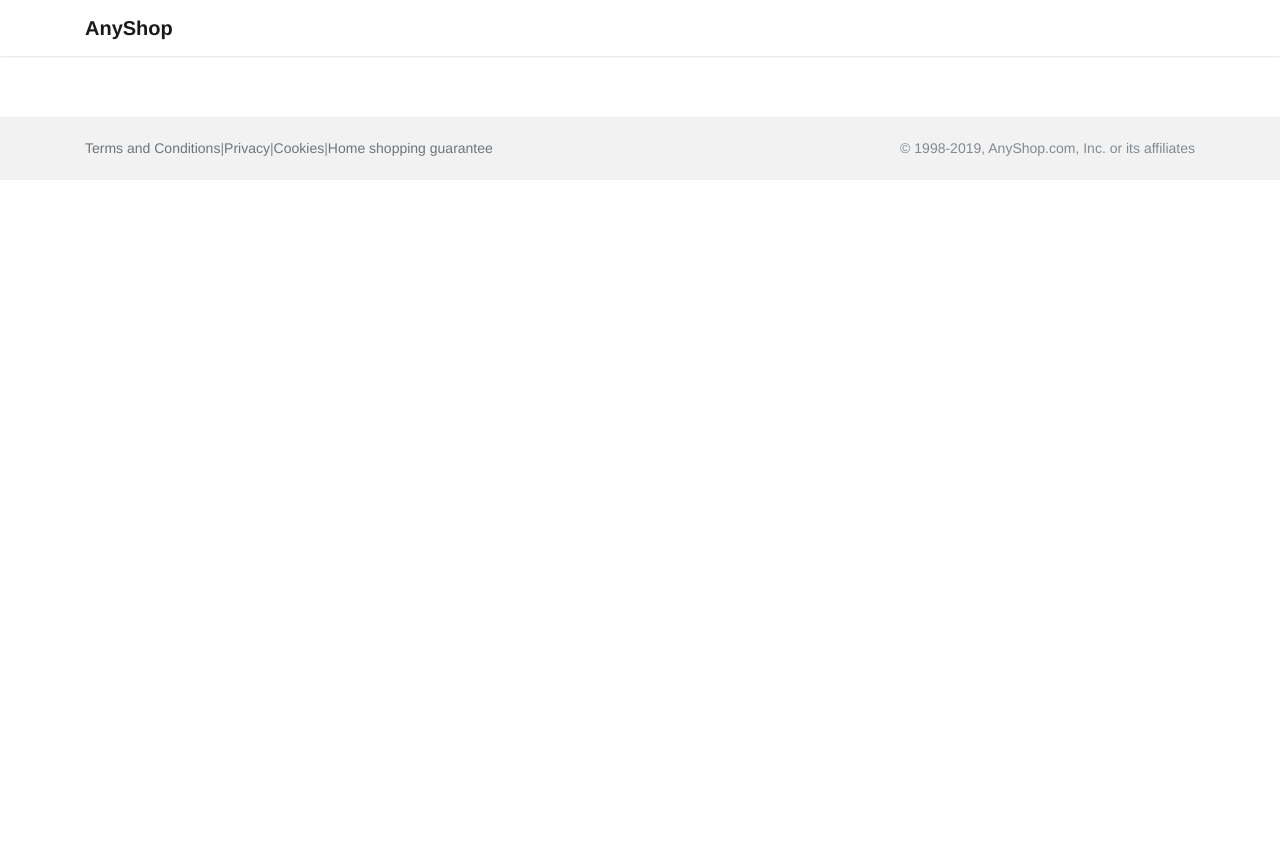
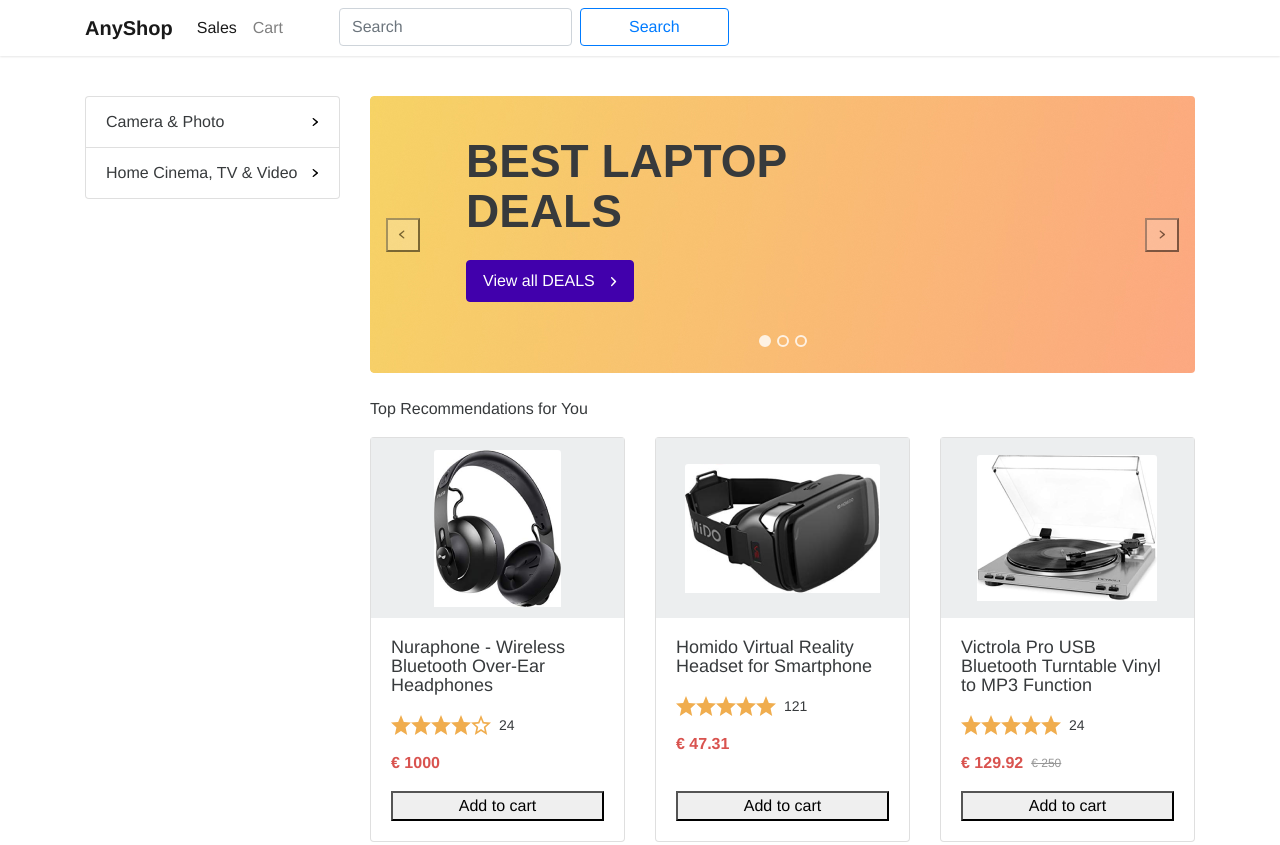
Before and after one commit to TatianaKostereva/Shop, a React app: page / in a window 1280 px wide. Shown: the top 845 px of the page. Before the commit the page ends 800 px from the top, so only its background shows below. Built offline with nearby package versions, Linux system fonts and the light colour scheme.

Commit message:
исправила ошибки, переписала компоненту Menu

```diff
--- a/package.json
+++ b/package.json
@@ -5,6 +5,7 @@
   "author": "Зубков Валерий Павлович <v.zubkov@bssys.com>",
   "license": "MIT",
   "dependencies": {
+    "prop-types": "^15.7.2",
     "react": "^16.13.1",
     "react-dom": "^16.13.1"
   },
--- a/src/components/CarouselSlides/CarouselSlides.js
+++ b/src/components/CarouselSlides/CarouselSlides.js
@@ -3,7 +3,6 @@ import React from 'react';
 const CarouselSlides = ({carouselItem, current}) => {
   const className = `carousel-item ${current && "active"}`;
 
-  console.log(className);
   return (
     <div className={className}>
       <img src={carouselItem.img} alt="ActiveSlide"/>
--- a/src/components/Header/MainHeader.js
+++ b/src/components/Header/MainHeader.js
@@ -3,11 +3,11 @@ import React from 'react'
 const MainHeader = () => {
     return (
       <header>
-        <nav class="navbar navbar-expand-lg navbar-light">
-         <div class="container">
+        <nav className="navbar navbar-expand-lg navbar-light">
+         <div className="container">
             <div>
                 <button
-                    class="navbar-toggler d-none d-md-inline-flex d-lg-none"
+                    className="navbar-toggler d-none d-md-inline-flex d-lg-none"
                     type="button"
                     data-toggle="collapse"
                     data-target="#navbarsExample07"
@@ -18,38 +18,38 @@ const MainHeader = () => {
                     <img src="./assets/icons/icon-menu.svg" alt="menu icon"/>
                 </button>
                 <button
-                    class="navbar-toggler d-inline-flex d-md-none has-messages"
+                    className="navbar-toggler d-inline-flex d-md-none has-messages"
                     type="button"
                     data-toggle="modal"
                     data-target="#xsMenuModal"
                 >
                     <img src="./assets/icons/icon-menu.svg" alt="menu icon"/>
                 </button>
-                <a class="navbar-brand" href="/"><strong>AnyShop</strong></a>
+                <a className="navbar-brand" href="/"><strong>AnyShop</strong></a>
             </div>
-            <a href="#" class="mobile-search-menu-icon"
+            <a href="#" className="mobile-search-menu-icon"
             ><img src="./assets/icons/icon-search.svg" alt="menu icon"
             /></a>
 
-            <div class="collapse navbar-collapse" id="navbarsExample07">
-                <ul class="navbar-nav mr-auto">
-                    <li class="nav-item active">
-                         <a class="nav-link" href="#"
-                         >Sales <span class="sr-only">(current)</span></a
+            <div className="collapse navbar-collapse" id="navbarsExample07">
+                <ul className="navbar-nav mr-auto">
+                    <li className="nav-item active">
+                         <a className="nav-link" href="#"
+                         >Sales <span className="sr-only">(current)</span></a
                          >
                     </li>
-                    <li class="nav-item">
-                        <a class="nav-link" href="/checkout.html">Cart</a>
+                    <li className="nav-item">
+                        <a className="nav-link" href="/checkout.html">Cart</a>
                     </li>
-                    <li class="nav-item">
-                        <form class="form-inline my-2 my-md-0 ml-lg-5">
+                    <li className="nav-item">
+                        <form className="form-inline my-2 my-md-0 ml-lg-5">
                             <input
-                                class="form-control mr-sm-2"
+                                className="form-control mr-sm-2"
                                 type="text"
                                 placeholder="Search"
                                 aria-label="Search"
                             />
-                            <button type="submit" class="btn btn-outline-primary">
+                            <button type="submit" className="btn btn-outline-primary">
                                 Search
                             </button>
                         </form>
--- a/src/components/Product/ProductListView.js
+++ b/src/components/Product/ProductListView.js
@@ -7,7 +7,7 @@ import CartService from '@/services/CartService';
 const ProductListView = ({ product }) => {
 
     return (
-        <div key={product.id} data-product-id={product.id} className="products-list-product col-md-6 col-lg-4 mb-4">
+        <div data-product-id={product.id} key={product.id} className="products-list-product col-md-6 col-lg-4 mb-4">
             <div className="card">
                 <div className="card-img-wrap">
                     <img className="card-img-top" src={product.imageUrl} alt="Card image cap"/>
--- a/src/components/Rate/Rate.js
+++ b/src/components/Rate/Rate.js
@@ -6,7 +6,7 @@ const Rate = ({rating = {}}) => {
       const modificator = index < rating.stars ? 'checked' : 'active';
       const iconClassName = `icon-star ${modificator}`;
 
-      return <i className={iconClassName} />;
+      return <i className={iconClassName} key={index} />;
     }
     return <i className="icon-star" />;
   });
--- a/src/components/ui/MainEmptyLayout.js
+++ b/src/components/ui/MainEmptyLayout.js
@@ -1,37 +1,78 @@
-import React, {useContext} from 'react'
+import React, {useContext, useState} from 'react'
 import MainHeader from '@/components/Header/MainHeader';
 import Footer from '@/components/Footer/Footer';
-import Menu from './lib/Menu';
+import Menu from '@/lib/Menu';
 import Carousel from "@/lib/Carousel";
 import DBProductsContext from "@/db/products";
-import loadProduct from "@/lib/loadProduct";
-import ReactDOM from "react-dom";
 import ProductList from "@/lib/ProductList";
 
-loadProduct('/assets/data/products.json').then((productsData) => {
-<ProductList productsData = {productsData} />
-});
+const slides = [
+    {
+        id: 0,
+        title: 'BEST LAPTOP DEALS',
+        img: './assets/images/default-slide-img.jpg',
+    },
+    {
+        id: 1,
+        title: 'BEST HEADPHONES DEALS',
+        img: './assets/images/default-slide-img.jpg',
+    },
+    {
+        id: 2,
+        title: 'BEST SPEAKERS DEALS',
+        img: './assets/images/default-slide-img.jpg',
+    },
+];
+
+const menu = [
+    {
+        id: 'cameraPhotos',
+        title: 'Camera & Photo',
+        children: [
+            {
+                id: 'Accessories',
+                title: 'Accessories'
+            }
+        ]
+    },
+    {
+        id: 'cinema',
+        title: 'Home Cinema, TV & Video',
+        children: [
+            {
+                id: 'Audio',
+                title: 'Audio'
+            },
+            {
+                id: 'Video',
+                title: 'Video'
+            }
+        ]
+    },
+];
 
 const MainEmptyLayout = () => {
- const arr = useContext(DBProductsContext);
+ const productsData = useContext(DBProductsContext);
+ const [showBackDrop, setShowBackDrop] = useState();
+ const backDropClassName = `backdrop ${showBackDrop && 'show'}`
 
  return (
    <>
    <MainHeader/>
    <main role="main">
-    <div className="backdrop"></div>
+    <div className={backDropClassName} />
      <div className="container">
       <div className="row flex-column-reverse flex-lg-row">
        <div className="col-lg-3 main-menu">
-         <Menu />
+         <Menu menu={menu} setShowBackDrop={setShowBackDrop}/>
        </div>
        <div className="col-lg-9 carousel">
-         <Carousel slides={arr} />,
+         <Carousel slides={slides} />
        </div>
       </div>
      </div>
      <div id="root" className="container product-list">
-       <ProductList productsData = {productsData} />
+       <ProductList productsData={productsData} />
      </div>
     </main>
    <Footer/>
--- a/src/index.js
+++ b/src/index.js
@@ -1,66 +1,21 @@
 import React from 'react';
 import ReactDOM from 'react-dom';
-
 import loadProduct from './lib/loadProduct';
 import CartPage from '@/page/CartPage';
 import DBProductsContext from '@/db/products';
 import DBCart from '@/db/DBCart';
 import MainPage from "@/page/MainPage";
 
-const arr = [
-  {
-    id: 0,
-    title: 'BEST LAPTOP DEALS',
-    img: './assets/images/default-slide-img.jpg',
-  },
-  {
-    id: 1,
-    title: 'BEST HEADPHONES DEALS',
-    img: './assets/images/default-slide-img.jpg',
-  },
-  {
-    id: 2,
-    title: 'BEST SPEAKERS DEALS',
-    img: './assets/images/default-slide-img.jpg',
-  },
-];
-
-// const menuWrapper = document.querySelector('.main-menu');
-// if (menuWrapper) {
-//   ReactDOM.render(
-//     <Menu />,
-//   menuWrapper
-//   )
-// }
-
-// const carouselWrapper = document.querySelector('.carousel');
-// if (carouselWrapper) {
-//   ReactDOM.render(
-//     <Carousel slides={arr} />,
-//   carouselWrapper
-//   )
-// }
-
+loadProduct('/assets/data/products.json').then((productsData) => {
   const mainPageWrapper = document.querySelector('#mainPage');
   if (mainPageWrapper) {
     ReactDOM.render(
-  <DBProductsContext.Provider value={arr} >
+      <DBProductsContext.Provider value={productsData} >
         <MainPage />
       </DBProductsContext.Provider>,
       mainPageWrapper
     )
   }
-
-loadProduct('/assets/data/products.json').then((productsData) => {
-  // const productListWrapper = document.querySelector('.product-list');
-  // if (productListWrapper) {
-  //   ReactDOM.render(
-  //   <DBProductsContext.Provider value={productsData} >
-  //       <ProductList productsData={productsData} />
-  //   </DBProductsContext.Provider>,
-  //   productListWrapper
-  //   )
-  // }
 
   const checkoutProductListWrapper = document.querySelector('#checkoutPage');
   if (checkoutProductListWrapper) {
--- a/src/lib/Carousel.js
+++ b/src/lib/Carousel.js
@@ -19,12 +19,12 @@ class Carousel extends React.Component {
           {carousel.map((_, index) => {
             const className = `carousel-indicator ${index === this.state.current && "active"}`;
             const slideTo = `${index}`;
-            return <li data-target="#mainCarousel" data-slide-to={slideTo} className={className} />
+            return <li data-target="#mainCarousel" key={index} data-slide-to={slideTo} className={className} />
           })}
         </ol>
         <div className="carousel-inner">
           {carousel.map((item, index) => {
-            return <CarouselSlides carouselItem={item} current={index === this.state.current} />
+            return <CarouselSlides carouselItem={item} key={index} current={index === this.state.current} />
           })}
         </div>
         <button className="carousel-control-prev" role="button" data-slide="prev" onClick={this.movePrevSlide}>
@@ -55,11 +55,14 @@ class Carousel extends React.Component {
 
   moveByIndicators = (event) =>  {
     const { target } = event;
+
     const currentSlideIndex = +target.dataset.slideTo;
 
-    this.setState({
-      current: currentSlideIndex
-    });
+    if (currentSlideIndex || currentSlideIndex === 0) {
+      this.setState({
+        current: currentSlideIndex
+      });
+    }
   }
 
 }
--- a/src/lib/Menu.js
+++ b/src/lib/Menu.js
@@ -4,32 +4,32 @@ class Menu extends React.Component {
   constructor(props) {
     super(props);
 
-    this.state = {
-      cameraPhotos: false,
-      cinema: false,
-    }
+    this.state = props.menu.reduce((prevValue,item) => {
+      prevValue[item.id] = false;
+      return prevValue;
+    }, {});
   }
 
   render() {
-    const classNameCameraPhotos = `dropdown-menu ${this.state.cameraPhotos && "show"}`;
-    const classNameCinema = `dropdown-menu ${this.state.cinema && "show"}`;
+    const menu = this.props.menu;
 
     return (
       <ul className ="list-group sidebar">
-        <li className="list-group-item dropdown" data-menu-to="cameraPhotos" onPointerEnter = {this.showDropdownMenu} onPointerLeave = {this.hideDropdownMenu}>
-          <a className="nav-link dropdown-toggle" id="cameraPhotos">Camera &amp; Photo</a>
-          <ul className={classNameCameraPhotos}>
-           <li data-id="cameraPhotos_accessories" className="dropdown-item"><a>Accessories</a></li>
-          </ul>
-        </li>
+        {menu.map(item => {
+          const className = `dropdown-menu ${this.state[item.id] && "show"}`;
+          return (
+            <li className="list-group-item dropdown" data-menu-to={item.id} key={item.id} onPointerEnter = {this.showDropdownMenu} onPointerLeave = {this.hideDropdownMenu}>
+              <a className="nav-link dropdown-toggle" id="cameraPhotos">{item.title}</a>
 
-        <li className="list-group-item dropdown"  data-menu-to="cinema" onPointerEnter = {this.showDropdownMenu} onPointerLeave = {this.hideDropdownMenu}>
-          <a className="nav-link dropdown-toggle" id="cinema">Home Cinema, TV &amp; Video</a>
-          <ul className={classNameCinema}>
-           <li data-id="cinema_audio" className="dropdown-item"><a>Audio</a></li>
-           <li data-id="cinema_video" className="dropdown-item"><a>Video</a></li>
-          </ul>
-        </li>
+              <ul className={className}>{item.children.map(child => {
+                return (
+                <li data-id={child.id} key={child.id} className="dropdown-item"><a>{child.title}</a></li>
+                )
+              })}
+              </ul>
+            </li>
+          )
+        })}
       </ul>
     )
   }
@@ -41,8 +41,7 @@ class Menu extends React.Component {
       [currentMenuIndex]: true,
     });
 
-    const backdrop = document.querySelector('.backdrop');
-    backdrop.classList.add('show');
+    this.props.setShowBackDrop(true);
   };
 
   hideDropdownMenu = (event) => {
@@ -52,8 +51,7 @@ class Menu extends React.Component {
       [currentMenuIndex]: false,
     });
 
-    const backdrop = document.querySelector('.backdrop');
-    backdrop.classList.remove('show');
+    this.props.setShowBackDrop(false);
   };
 }
 
--- a/src/page/MainPage.js
+++ b/src/page/MainPage.js
@@ -1,6 +1,6 @@
 import React, {useContext} from 'react';
 
-import MainEmptyLayout from '@/components/ui/EmptyLayout';
+import MainEmptyLayout from '@/components/ui/MainEmptyLayout';
 
 
 const MainPage = () => {
```
Also changed, not shown: public/index.html (+0 -79 lines). Lines whose indentation alone changed are shown as unchanged.
